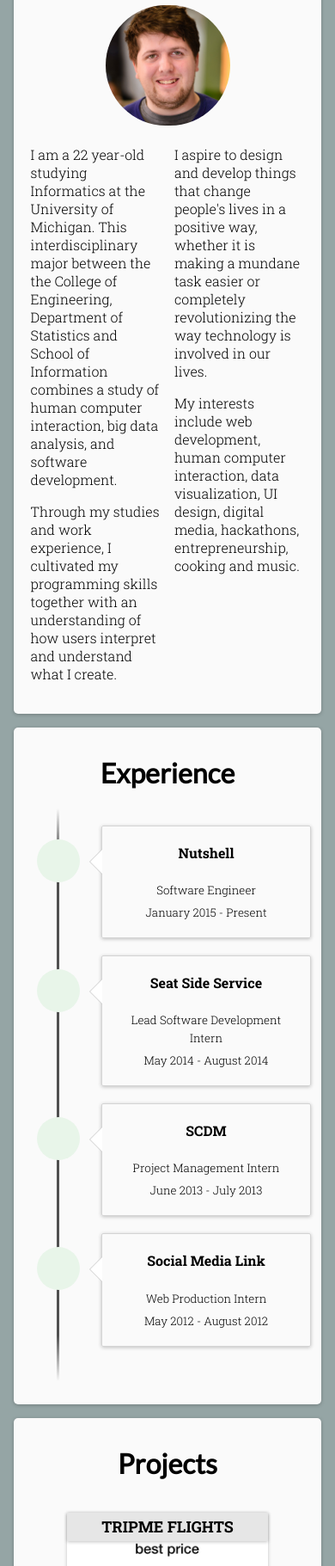
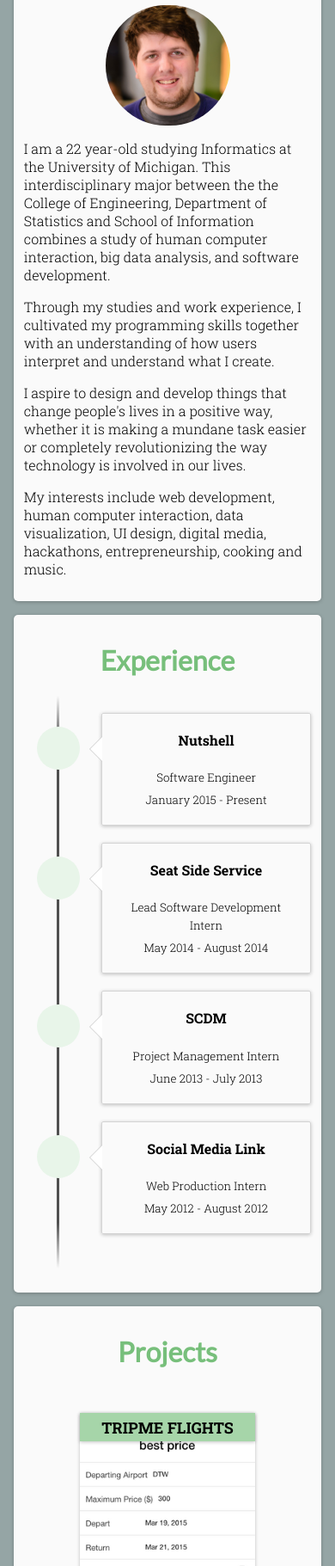
Before and after one commit to hmillison/portfolio, a plain HTML site: page index.html in a window 390 px wide. Shown: the part 179-2000 px from the top of the page at 86% size. Drawn offline with nearby package versions, Linux system fonts and the light colour scheme.

Commit message:
adding more color, margin to projects, responsive about text

```diff
--- a/css/scss/main.scss
+++ b/css/scss/main.scss
@@ -4,8 +4,6 @@
 @import url(http://fonts.googleapis.com/css?family=Lato);
 @import url(http://fonts.googleapis.com/css?family=Roboto+Slab:300,700);
 
-$orange : red;
-$blue : #3498DB;
 $green1 : #E8F5E9;
 $green2 : #A6D5A9;
 $green3 : #77BF7B;
@@ -48,13 +46,14 @@ h1{
 		family: 'Lato', san-serif;
 		weight: bold;
 	}
+  color: $green3;
 }
 
 
 .nav{
 	@include material-shadow();
 	min-height:75px;
-	background-color:$grey;
+	background-color:$green2;
 	text-align: center;
 	width: 100%;
 	position: fixed;
@@ -119,6 +118,8 @@ h1{
 .container{
 	@include fill-parent();
 	@include row(table);
+  @include center-margin();
+  max-width: 1000px;
 	.content{
     @include pad(3%);
     @include material-shadow();
@@ -132,6 +133,10 @@ h1{
       .row{
         @include fill-parent();
         @include row(table);
+        .col-3{
+        @include fill-parent();
+
+        }
       }
     }
     .photo{
@@ -157,8 +162,11 @@ h1{
 			text-align:center;
 		}
 		.col-2{
-			@include span-columns(5);
-			@include pad();
+      @include media(min-width 700px){
+        @include span-columns(5);
+        @include pad();
+      }
+
 		}
 
 
@@ -358,8 +366,8 @@ h1{
 
 figure {
   position: relative;
-  @include material-shadow();
-  overflow: hidden;
+  @include fill-parent();
+  border: 15px solid transparent;
   text-align: center;
   cursor: pointer;
   height:250px;
@@ -377,8 +385,8 @@ figure {
     background-position: 50% 50%;
     background-repeat: no-repeat;
     background-size: cover;
+    @include material-shadow();
     @include center-margin();
-    @include imgfilter(grayscale(80%));
 
     &.mobile{
       background-size: 270%;
@@ -403,7 +411,6 @@ figure {
     }
   }
   figcaption {
-    color:#green3;
     height:192px;
     width:192px;
     text-transform: uppercase;
@@ -444,7 +451,6 @@ figure {
   &.effect-steve {
     z-index: auto;
     overflow: visible;
-    background: #000;
     &:before, h2:before {
       position: absolute;
       top: 0;
@@ -472,7 +478,7 @@ figure {
       transform: perspective(1000px) translate3d(0, 0, 0);
     }
     h2, p {
-      background: $grey;
+      background: $green2;
       color: black;
     }
     h2 {
@@ -490,7 +496,6 @@ figure {
       @include material-shadow();
       margin-top: 1em;
       padding: 0.5em;
-      font-weight: 800;
       opacity: 0;
       -webkit-transition: opacity 0.35s, -webkit-transform 0.35s;
       transition: opacity 0.35s, transform 0.35s;
```
Also changed, not shown: css/main.css, 1 other file.
